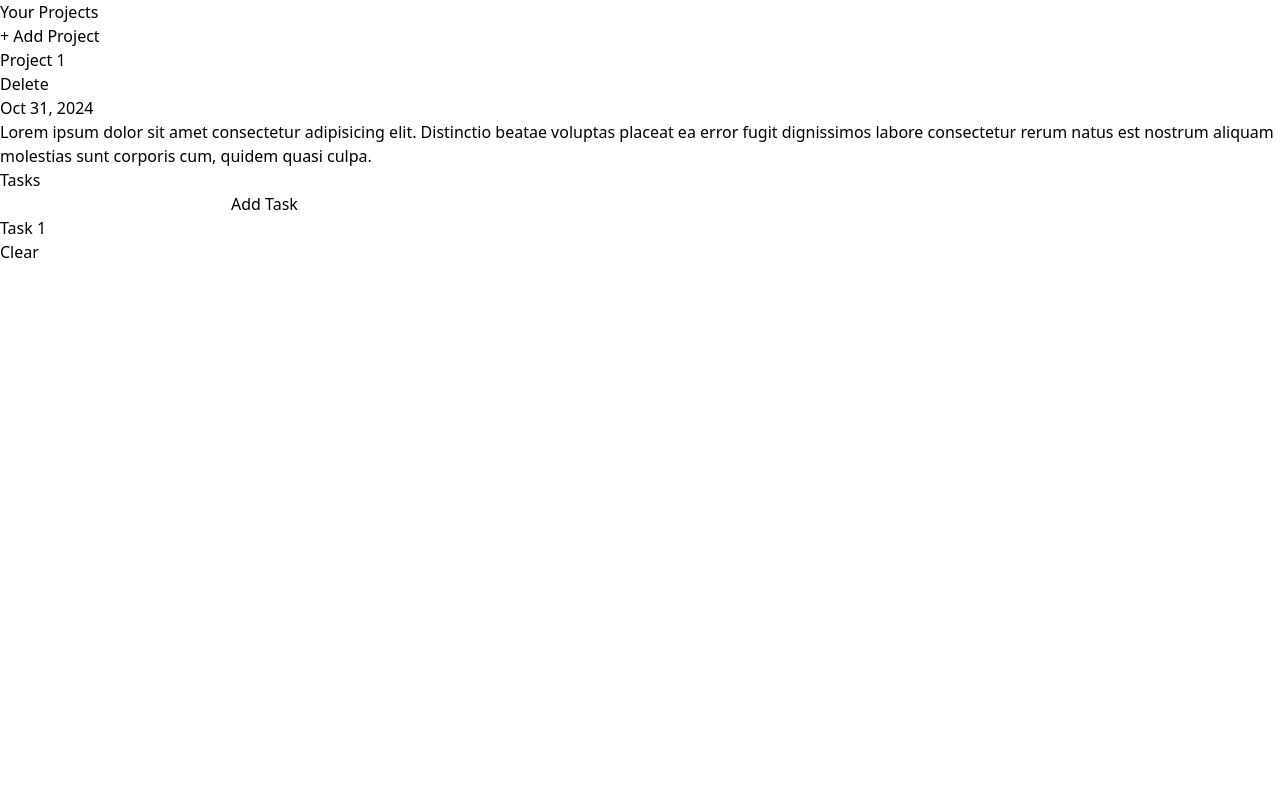
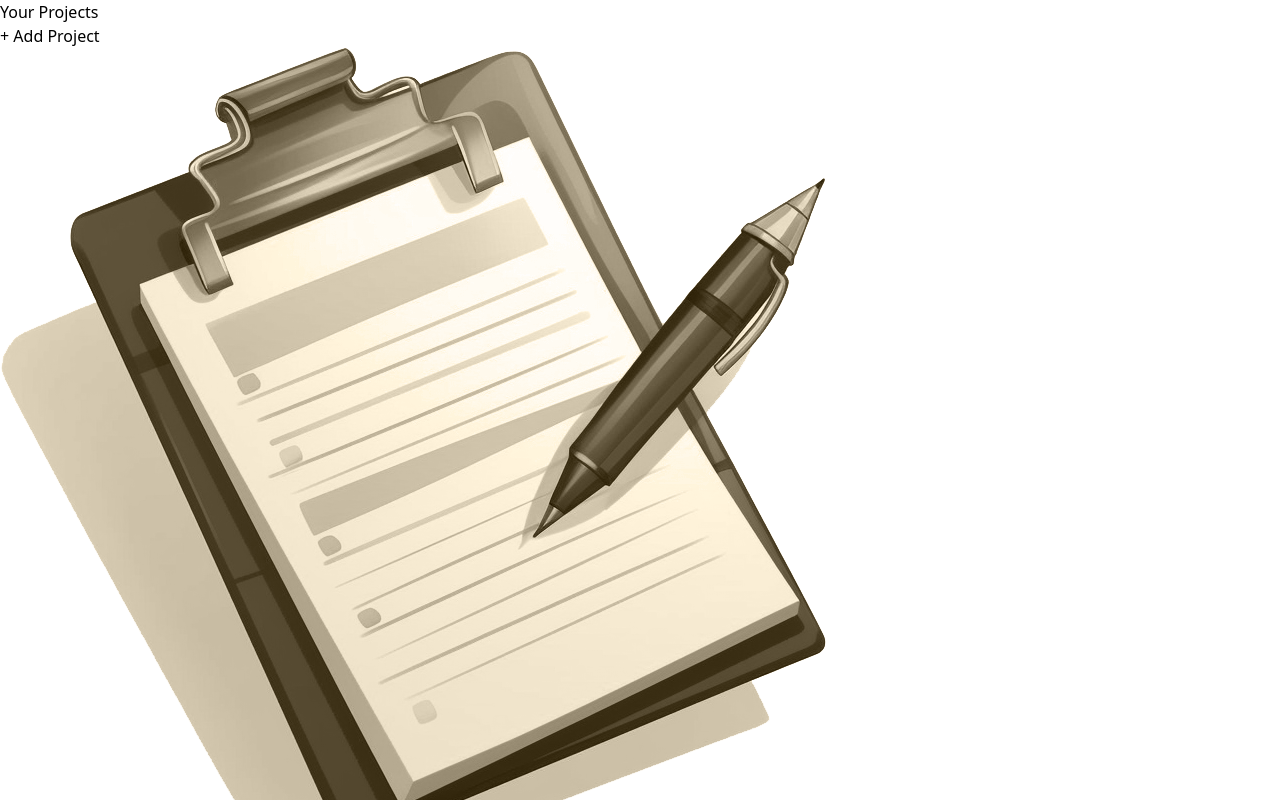
Before and after one commit to DanielCachro/React-Project-Manager, a React (Vite) app: page / in a window 1280 px wide. Shown: the top 800 px of the page. Built offline with nearby package versions, Linux system fonts and the light colour scheme.

Commit message:
Now you can select and delete projects. When there are no projects, a view appears asking you to add a new one.

```diff
--- a/src/App.jsx
+++ b/src/App.jsx
@@ -2,38 +2,61 @@ import {useState} from 'react'
 import Sidebar from './components/Sidebar'
 import SelectedProject from './components/SelectedProject'
 import ProjectForm from './components/ProjectForm'
-
-const INITIAL_APP_DATA = {
-	projects: [],
-	isAddingProject: false,
-}
 
 const INITIAL_PROJECT = {
 	title: '',
 	description: '',
 	dueDate: '',
 }
+const INITIAL_APP_DATA = {
+	projects: [],
+	isAddingProject: false,
+	selectedProject: 0,
+}
 
 function App() {
 	const [appData, setAppData] = useState(INITIAL_APP_DATA)
+	const selectedProject = appData.projects[appData.selectedProject]
 
 	function addNewProject(newProject) {
 		const newProjects = [...appData.projects, newProject]
-		setAppData(prev => ({...prev, projects: newProjects, isAddingProject: false}))
+		setAppData(prev => ({
+			...prev,
+			projects: newProjects,
+			isAddingProject: false,
+			selectedProject: prev.selectedProject + 1,
+		}))
 	}
 
-	console.log(appData)
+	function deleteProject(indexOfProject) {
+		const indexToRemove = +indexOfProject
+		const newProjects = [...appData.projects.slice(0, indexToRemove), ...appData.projects.slice(indexToRemove + 1)]
+		setAppData(prev => ({...prev, projects: newProjects, selectedProject: indexToRemove - 1}))
+	}
+
+	function selectProject(e) {
+		const selectedIndex = e.target.getAttribute('data-key')
+		setAppData(prev => ({...prev, selectedProject: selectedIndex}))
+	}
 
 	return (
 		<main className='h-screen mt-8 flex gap-8'>
 			<Sidebar
-				handleAddProjectBtn={() => {
+				handleAddProjectBtnClick={() => {
 					setAppData(prev => ({...prev, isAddingProject: true}))
 				}}
+				handleSidebarBtnClick={selectProject}
 				projects={appData.projects}></Sidebar>
 			<div className='w-3/5 pt-16 text-lg text-emerald-50'>
 				{!appData.isAddingProject ? (
-					<SelectedProject></SelectedProject>
+					<SelectedProject
+						handledProject={selectedProject}
+						onDeleteProject={() => {
+							deleteProject(appData.selectedProject)
+						}}
+						onAddProject={() => {
+							setAppData(prev => ({...prev, isAddingProject: true}))
+						}}></SelectedProject>
 				) : (
 					<ProjectForm handleSave={addNewProject} handledProject={INITIAL_PROJECT}></ProjectForm>
 				)}
--- a/src/components/ProjectForm.jsx
+++ b/src/components/ProjectForm.jsx
@@ -36,7 +36,7 @@ export default function AddProjectForm({handleSave, handledProject}) {
 					type='date'
 					name='dueDate'
 					id='dueDate'
-					value={project.date}
+					value={project.dueDate}
 					handleChange={handleChange}
 				/>
 			</div>
--- a/src/components/SelectedProject.jsx
+++ b/src/components/SelectedProject.jsx
@@ -2,22 +2,31 @@ import MinimalButton from './MinimalButton'
 import noProjectImg from '../assets/no-projects.png'
 import PrimaryButton from './PrimaryButton'
 
-export default function SelectedProject() {
+export default function SelectedProject({handledProject, onDeleteProject, onAddProject}) {
+	const {title, description, dueDate} = handledProject || {}
+	const formattedDate = formatDate(dueDate)
+
+	function formatDate(date) {
+		const dateObject = new Date(date)
+
+		const month = dateObject.toLocaleString('en-US', {month: 'short'})
+		const day = dateObject.getDate()
+		const year = dateObject.getFullYear()
+
+		return `${month} ${day}, ${year}`
+	}
+
 	return (
 		<>
-			{true ? (
+			{handledProject ? (
 				<>
 					<div>
 						<div className='flex justify-between mb-2'>
-							<h3 className='text-2xl font-medium'>Project 1</h3>
-							<MinimalButton>Delete</MinimalButton>
+							<h3 className='text-2xl font-medium'>{title}</h3>
+							<MinimalButton onClick={onDeleteProject}>Delete</MinimalButton>
 						</div>
-						<p className='text-zinc-500'>Oct 31, 2024</p>
-						<p className='my-8'>
-							Lorem ipsum dolor sit amet consectetur adipisicing elit. Distinctio beatae voluptas placeat ea error fugit
-							dignissimos labore consectetur rerum natus est nostrum aliquam molestias sunt corporis cum, quidem quasi
-							culpa.
-						</p>
+						<p className='text-zinc-500'>{formattedDate}</p>
+						<p className='my-8'>{description}</p>
 						<div className='w-full h-1 bg-zinc-600'></div>
 					</div>
 					<div className='mt-8'>
@@ -42,7 +51,7 @@ export default function SelectedProject() {
 						<img src={noProjectImg} className='w-16 mb-4' alt='noProjectImg' />
 						<h3 className='mb-4 text-2xl font-medium'>No Project Selected</h3>
 						<p className='mb-4'>Select a project or get started with a new one</p>
-						<PrimaryButton>Create new project</PrimaryButton>
+						<PrimaryButton onClick={onAddProject}>Create new project</PrimaryButton>
 					</div>
 				</>
 			)}
--- a/src/components/Sidebar.jsx
+++ b/src/components/Sidebar.jsx
@@ -1,17 +1,19 @@
 import PrimaryButton from './PrimaryButton'
 import SidebarButton from './SidebarButton'
 
-export default function Sidebar({handleAddProjectBtn, projects}) {
+export default function Sidebar({handleAddProjectBtnClick, handleSidebarBtnClick, projects}) {
 	return (
 		<aside className='w-1/3 px-8 py-16 rounded-r-xl bg-zinc-950 text-emerald-50 md:w-72'>
 			<h2 className='text-2xl font-medium uppercase mb-4'>Your Projects</h2>
-			<PrimaryButton onClick={handleAddProjectBtn}>
+			<PrimaryButton onClick={handleAddProjectBtnClick}>
 				<span>+</span> Add Project
 			</PrimaryButton>
 			<menu className='mt-4'>
-				{projects.map((project, iteration) =>
-					<SidebarButton key={`Project ${iteration}`}>{project.title}</SidebarButton>
-				)}
+				{projects.map((project, iteration) => (
+					<SidebarButton handleClick={handleSidebarBtnClick} dataKey={iteration} key={`Project ${iteration}`}>
+						{project.title}
+					</SidebarButton>
+				))}
 			</menu>
 		</aside>
 	)
--- a/src/components/SidebarButton.jsx
+++ b/src/components/SidebarButton.jsx
@@ -1,7 +1,7 @@
-export default function SidebarButton({children}) {
+export default function SidebarButton({children, handleClick, dataKey}) {
 	return (
 		<li>
-			<button type='button' className='w-full py-2 pl-2 rounded-sm text-left hover:bg-zinc-900 transition-colors'>
+			<button type='button' className='w-full py-2 pl-2 rounded-sm text-left hover:bg-zinc-900 transition-colors' data-key={dataKey} onClick={handleClick}>
 				{children}
 			</button>
 		</li>
```
